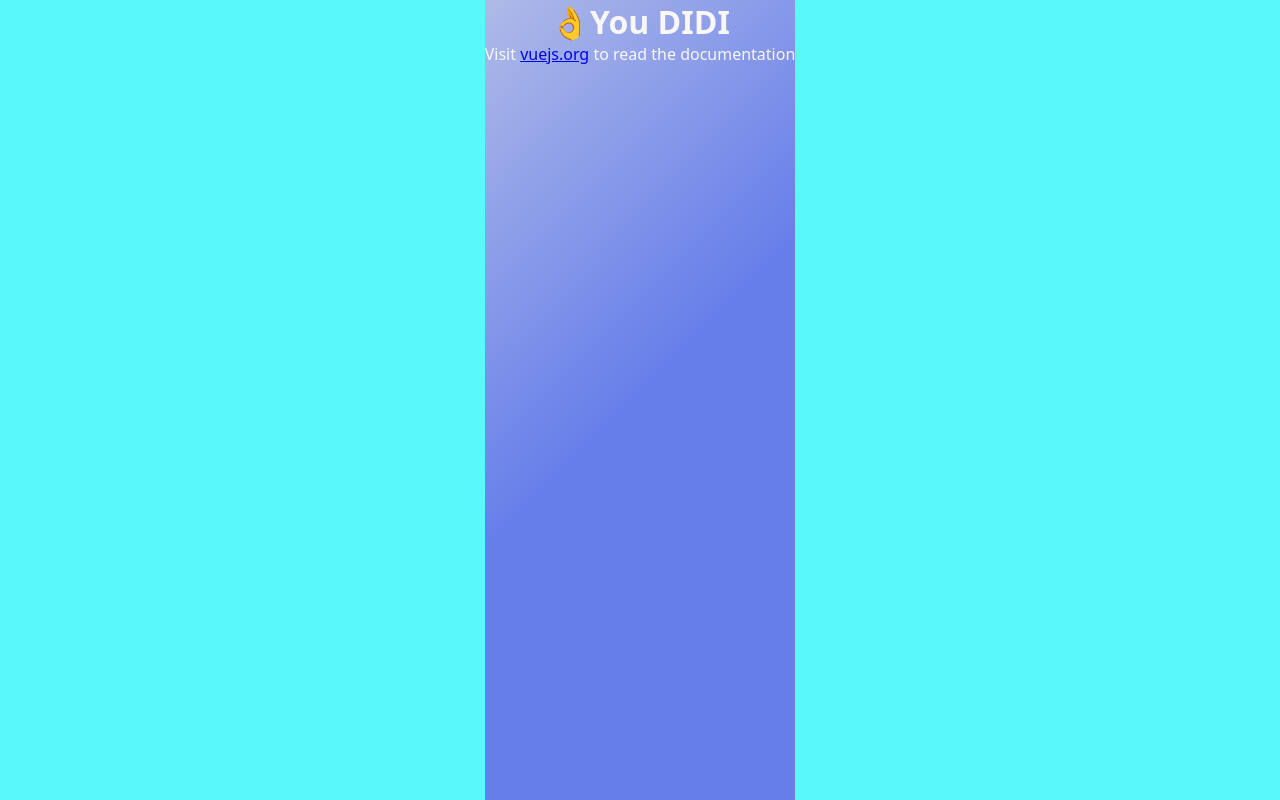
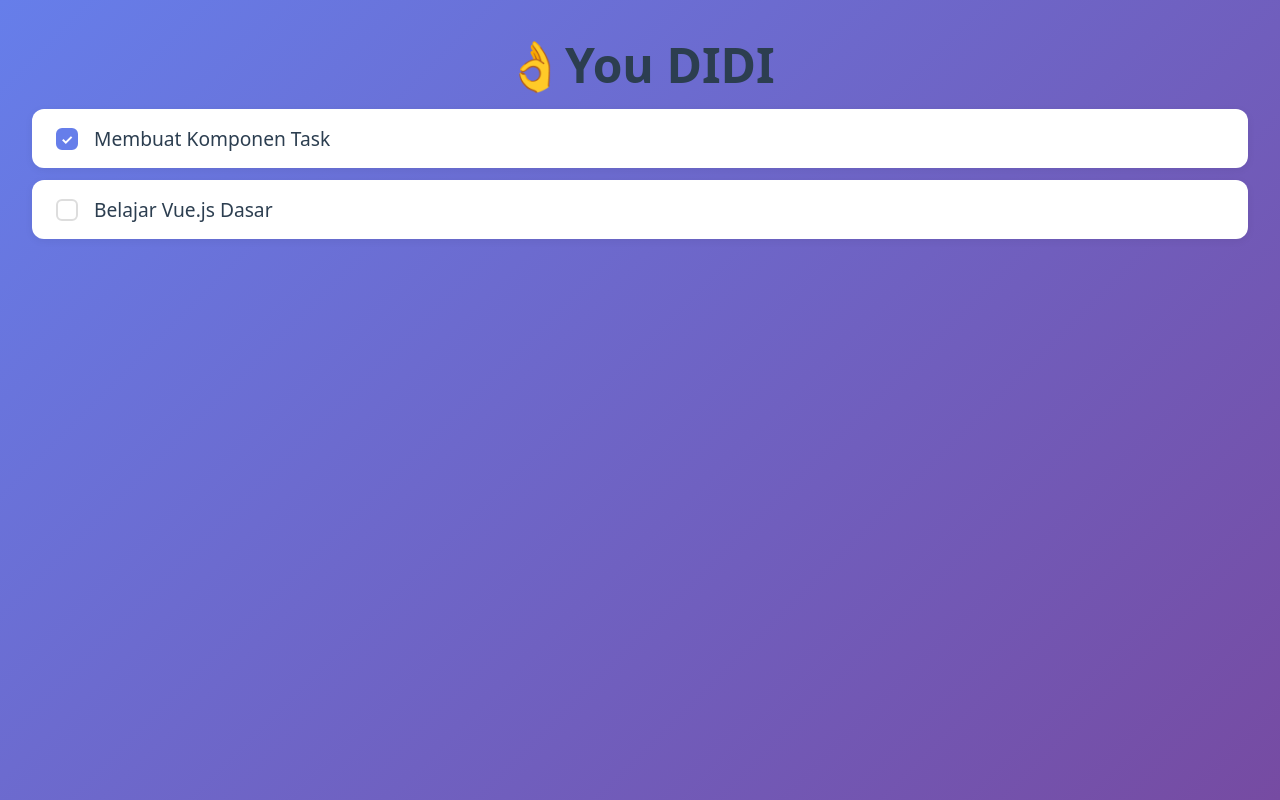
Before and after one commit to didisupriadifsr/vue-todolist, a Vue app: page / in a window 1280 px wide. Built offline with nearby package versions, Linux system fonts and the light colour scheme; the HTML template or start-up script is replaced by a standard one.

Commit message:
add task vue css dengan options api

```diff
--- a/src/App.vue
+++ b/src/App.vue
@@ -1,13 +1,14 @@
 <!-- Javascript -->
-<script setup lang="ts"></script>
+<script setup lang="ts">
+import AppHeader from './components/AppHeader.vue'
+import Task from './components/Task.vue'
+</script>
 
 <!-- HTML -->
 <template>
-  <h1>👌You DIDI</h1>
-  <p>
-    Visit <a href="https://vuejs.org/" target="_blank" rel="noopener">vuejs.org</a> to read the
-    documentation
-  </p>
+  <AppHeader />
+  <Task :isChecked="true"> Membuat Komponen Task </Task>
+  <Task :isChecked="false"> Belajar Vue.js Dasar </Task>
 </template>
 
 <!-- CSS -->
@@ -17,29 +18,31 @@
   padding: 0;
   box-sizing: border-box;
   font-family:
-    poppins,
+    'Poppins',
     system-ui,
     -apple-system,
     BlinkMacSystemFont,
     'Segoe UI',
     Roboto,
+    Oxygen,
+    Ubuntu,
+    Cantarell,
+    'Open Sans',
     'Helvetica Neue',
-    Arial,
     sans-serif;
 }
 
 body {
-  background-color: #59f9f9;
-  color: #f9f6f6;
-  display: flex;
-  flex-direction: column;
-  align-items: center;
-  justify-content: center;
-  height: 100vh;
+  background: #f3f4f6;
 }
 #app {
   min-height: 100vh;
+  background: linear-gradient(135deg, #667eea 0%, #764ba2 100%);
+  padding: 2rem;
+  -webkit-font-smoothing: antialiased;
+  -moz-osx-font-smoothing: greyscale;
   text-align: center;
-  background: linear-gradient(135deg, #afbae8 0%, #667eea 50%);
+  color: #2c3e50;
+  font-size: 1.2rem;
 }
 </style>
--- a/src/components/AppHeader.vue
+++ b/src/components/AppHeader.vue
@@ -0,0 +1,15 @@
+<template>
+  <h1>👌You DIDI</h1>
+</template>
+<style scoped>
+.app-header {
+  background-color: #42b983;
+  padding: 20px;
+  text-align: center;
+  color: white;
+}
+h1 {
+  margin: 0;
+  font-size: 2.5em;
+}
+</style>
--- /dev/null
+++ b/src/components/Task.vue
@@ -0,0 +1,110 @@
+<template>
+  <label :class="{ checked: isChecked }">
+    <input type="checkbox" :checked="isChecked" />
+    <span class="checkbox-custom"></span>
+    <span>
+      <slot></slot>
+    </span>
+  </label>
+</template>
+
+<script lang="ts">
+// options api
+import { defineComponent } from 'vue'
+
+export default defineComponent({
+  name: 'TaskComponent',
+  props: {
+    isChecked: {
+      type: Boolean,
+      default: false,
+    },
+  },
+})
+</script>
+
+<style scoped>
+label {
+  display: flex;
+  align-items: center;
+  padding: 1rem 1.5rem;
+  margin: 0.75rem 0;
+  background: white;
+  border-radius: 12px;
+  box-shadow: 0 2px 8px rgba(0, 0, 0, 0.06);
+  transition: all 0.3s cubic-bezier(0.4, 0, 0.2, 1);
+  cursor: pointer;
+  position: relative;
+  overflow: hidden;
+}
+
+label::before {
+  content: '';
+  position: absolute;
+  left: 0;
+  top: 0;
+  height: 100%;
+  width: 4px;
+  background: #667eea;
+  opacity: 0;
+  transition: opacity 0.3s ease;
+}
+
+label:hover {
+  transform: translateY(-2px);
+  box-shadow: 0 4px 12px rgba(0, 0, 0, 0.1);
+}
+
+label:hover::before {
+  opacity: 1;
+}
+
+input[type='checkbox'] {
+  display: none;
+}
+
+.checkbox-custom {
+  width: 22px;
+  height: 22px;
+  border: 2px solid #ddd;
+  border-radius: 6px;
+  margin-right: 1rem;
+  position: relative;
+  transition: all 0.2s ease;
+  flex-shrink: 0;
+}
+
+label:hover .checkbox-custom {
+  border-color: #667eea;
+}
+
+.checked .checkbox-custom {
+  background: #667eea;
+  border-color: #667eea;
+}
+
+.checked .checkbox-custom::after {
+  content: '✓';
+  position: absolute;
+  top: 50%;
+  left: 50%;
+  transform: translate(-50%, -50%);
+  color: white;
+  font-size: 14px;
+  font-weight: bold;
+}
+
+.todo-text {
+  flex: 1;
+  text-align: left;
+  color: #2d3748;
+  font-size: 1rem;
+  transition: all 0.3s ease;
+  margin-right: 1rem;
+}
+
+.checked .todo-text {
+  text-decoration: line-through;
+  color: #a0aec0;
+}
+</style>
```
